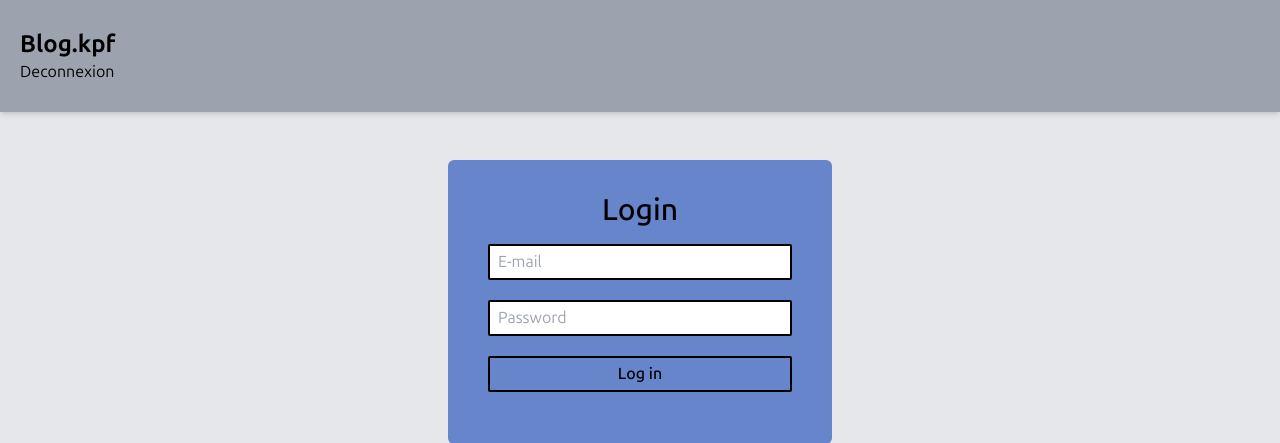
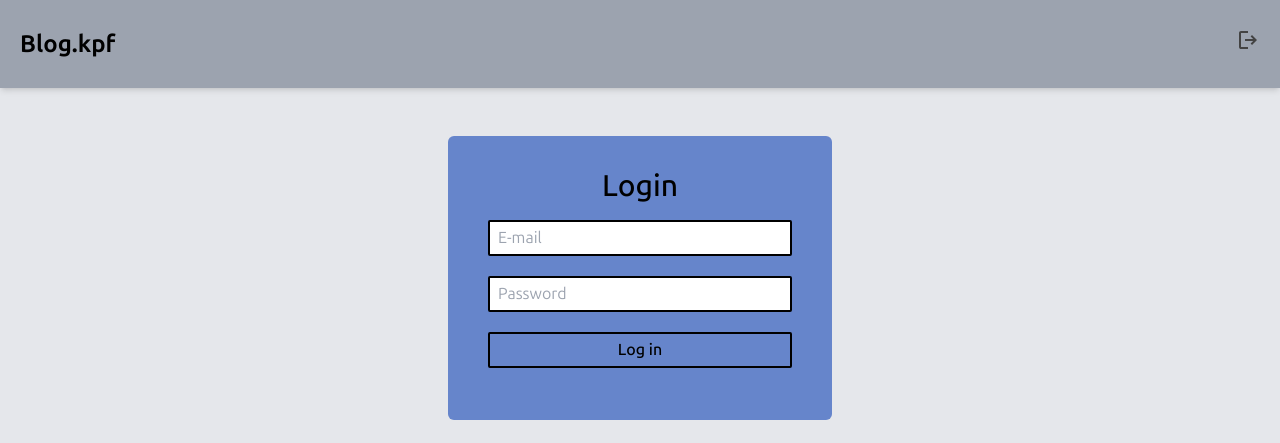
Before and after one commit to Kurama73/Blog_php_S3, a PHP site: page /index.php in a window 1280 px wide. Shown: the top 443 px of the page. Run offline with PHP 8.4, Linux system fonts and the light colour scheme.

Commit message:
css modifié

```diff
--- a/src/header.php
+++ b/src/header.php
@@ -29,14 +29,14 @@ if (isset($_POST['log-out'])) {
 </head>
 <body class="font-ubuntu">
 
-<header class="px-5 py-7 shadow-md bg-gray-400">
+<header class="flex justify-between px-5 py-7 shadow-md bg-gray-400">
     <h1 class="text-2xl font-bold"><a href="home.php">Blog.kpf</a></h1>
 
 
     <form method="post">
 
         <input type="hidden" name="log-out"/>
-        <input type="submit" value="Deconnexion">
+        <input type="image" src="images/icons/gi_logout.svg" alt="logout">
 
     </form>
 </header>
```
Also changed, not shown: src/images/icons/gi_logout.svg (added).
